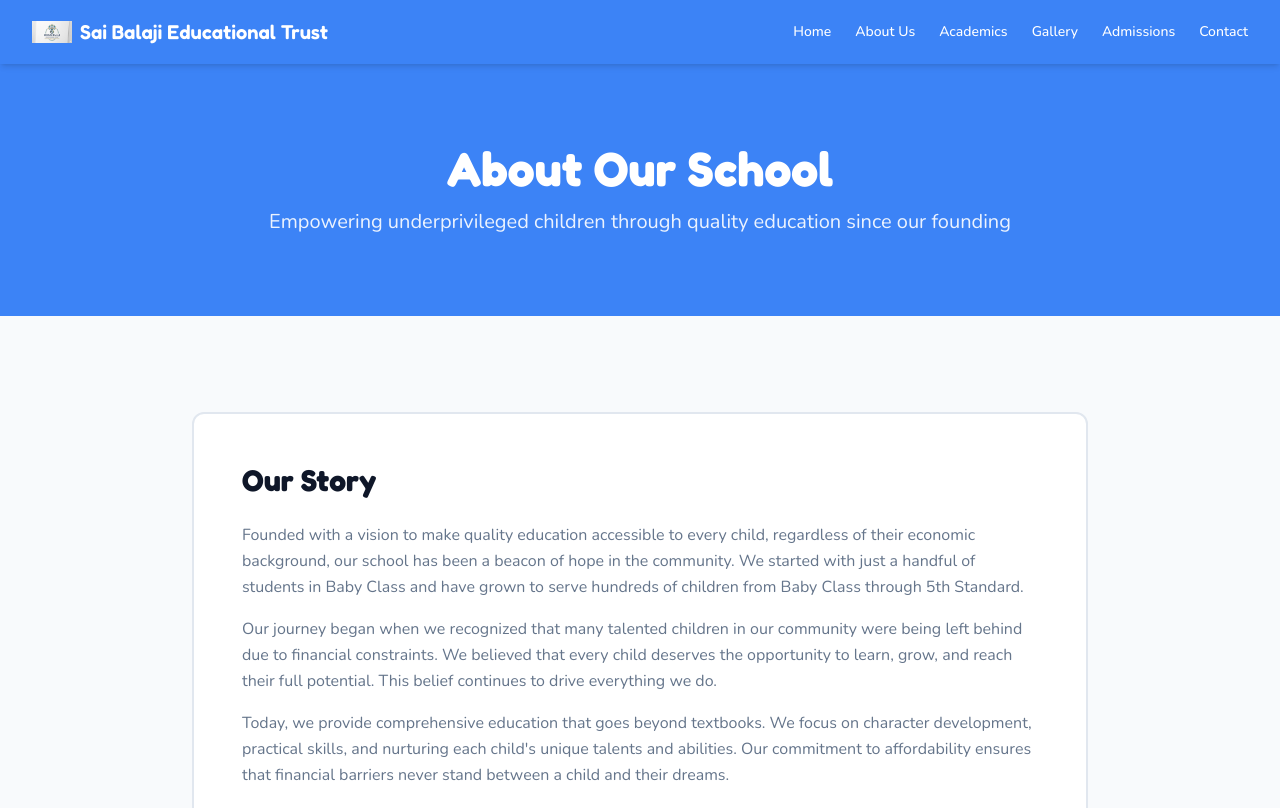
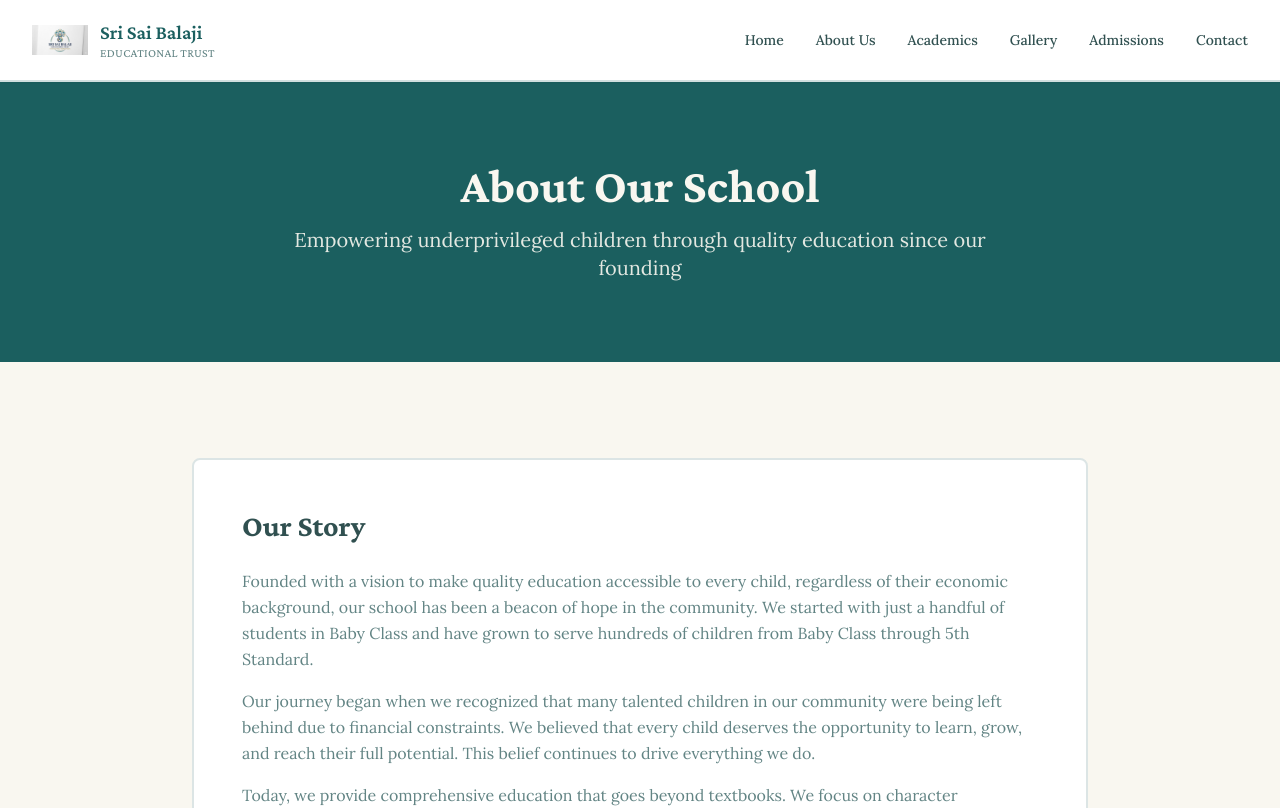
Before and after one commit to raghumachanie/sg-c5fab03d-bdf9-4465-8066-b5f000401326-1787135416, a Next.js app: page /about in a window 1280 px wide. Shown: the top 808 px of the page. Built offline with nearby package versions, Linux system fonts and the light colour scheme.

Commit message:
feat(ui): rebuild design system to match brand identity

```diff
--- a/src/components/Footer.tsx
+++ b/src/components/Footer.tsx
@@ -5,11 +5,11 @@ export function Footer() {
   const currentYear = new Date().getFullYear();
 
   return (
-    <footer className="bg-primary text-primary-foreground border-t border-primary/20">
+    <footer className="bg-primary text-primary-foreground border-t-2 border-accent/30">
       <div className="container py-12 md:py-16">
         <div className="grid grid-cols-1 md:grid-cols-3 gap-8 md:gap-12">
           <div>
-            <h3 className="font-display text-lg font-semibold mb-4">
+            <h3 className="font-display text-xl font-semibold mb-4">
               Sri Sai Balaji Educational Trust
             </h3>
             <p className="text-sm opacity-90 leading-relaxed">
--- a/src/components/Navigation.tsx
+++ b/src/components/Navigation.tsx
@@ -17,11 +17,11 @@ export function Navigation() {
   ];
 
   return (
-    <nav className="sticky top-0 z-50 w-full bg-primary shadow-md">
+    <nav className="sticky top-0 z-50 w-full bg-card border-b-2 border-primary/20 shadow-sm">
       <div className="container">
-        <div className="flex h-16 items-center justify-between">
-          <Link href="/" className="flex items-center gap-2 text-primary-foreground">
-            <div className="relative h-10 w-10">
+        <div className="flex h-20 items-center justify-between">
+          <Link href="/" className="flex items-center gap-3 group">
+            <div className="relative h-14 w-14 flex-shrink-0">
               <Image
                 src="/logo.jpg"
                 alt="Sri Sai Balaji Educational Trust"
@@ -29,15 +29,22 @@ export function Navigation() {
                 className="object-contain"
               />
             </div>
-            <span className="font-display text-xl font-semibold">Sai Balaji Educational Trust</span>
+            <div className="hidden sm:block">
+              <div className="font-display text-xl font-semibold text-primary leading-tight">
+                Sri Sai Balaji
+              </div>
+              <div className="font-display text-xs text-muted-foreground uppercase tracking-wide">
+                Educational Trust
+              </div>
+            </div>
           </Link>
 
-          <div className="hidden md:flex md:items-center md:gap-6">
+          <div className="hidden lg:flex lg:items-center lg:gap-8">
             {navLinks.map((link) => (
               <Link
                 key={link.href}
                 href={link.href}
-                className="text-sm font-medium text-primary-foreground transition-colors hover:text-accent"
+                className="text-sm font-medium text-foreground transition-colors hover:text-primary relative after:absolute after:bottom-0 after:left-0 after:h-0.5 after:w-0 after:bg-accent after:transition-all hover:after:w-full"
               >
                 {link.label}
               </Link>
@@ -47,7 +54,7 @@ export function Navigation() {
           <Button
             variant="ghost"
             size="icon"
-            className="md:hidden text-primary-foreground hover:bg-primary/80"
+            className="lg:hidden text-foreground hover:bg-muted"
             onClick={() => setMobileMenuOpen(!mobileMenuOpen)}
           >
             {mobileMenuOpen ? <X className="h-6 w-6" /> : <Menu className="h-6 w-6" />}
@@ -55,13 +62,13 @@ export function Navigation() {
         </div>
 
         {mobileMenuOpen && (
-          <div className="pb-4 md:hidden">
-            <div className="flex flex-col gap-3">
+          <div className="pb-6 lg:hidden border-t border-border/50">
+            <div className="flex flex-col gap-1 pt-4">
               {navLinks.map((link) => (
                 <Link
                   key={link.href}
                   href={link.href}
-                  className="text-sm font-medium text-primary-foreground hover:text-accent transition-colors py-2"
+                  className="text-sm font-medium text-foreground hover:text-primary hover:bg-muted transition-colors py-3 px-4 rounded-md"
                   onClick={() => setMobileMenuOpen(false)}
                 >
                   {link.label}
--- a/src/styles/globals.css
+++ b/src/styles/globals.css
@@ -1,4 +1,4 @@
-@import url('https://fonts.googleapis.com/css2?family=Fredoka:wght@400;500;600;700&family=Nunito:wght@400;500;600;700&display=swap');
+@import url('https://fonts.googleapis.com/css2?family=Crimson+Pro:ital,wght@0,400;0,500;0,600;0,700;1,400;1,500&family=Lora:ital,wght@0,400;0,500;0,600;0,700;1,400;1,500&display=swap');
 
 @tailwind base;
 @tailwind components;
@@ -12,79 +12,79 @@
 
 @layer base {
   :root {
-    --radius: 0.75rem;
-    --background: 210 40% 98%;
-    --foreground: 222 47% 11%;
+    --radius: 0.5rem;
+    --background: 45 45% 96%;
+    --foreground: 180 25% 25%;
     --card: 0 0% 100%;
-    --card-foreground: 222 47% 11%;
+    --card-foreground: 180 25% 25%;
     --popover: 0 0% 100%;
-    --popover-foreground: 222 47% 11%;
-    --primary: 217 91% 60%;
-    --primary-foreground: 0 0% 100%;
-    --secondary: 210 40% 96%;
-    --secondary-foreground: 222 47% 11%;
-    --muted: 210 40% 96%;
-    --muted-foreground: 215 16% 47%;
-    --accent: 45 93% 58%;
-    --accent-foreground: 222 47% 11%;
+    --popover-foreground: 180 25% 25%;
+    --primary: 180 56% 24%;
+    --primary-foreground: 45 45% 96%;
+    --secondary: 180 20% 92%;
+    --secondary-foreground: 180 25% 25%;
+    --muted: 180 15% 94%;
+    --muted-foreground: 180 15% 45%;
+    --accent: 42 51% 58%;
+    --accent-foreground: 180 25% 25%;
     --success: 142 71% 45%;
     --success-foreground: 0 0% 100%;
     --destructive: 0 84% 60%;
     --destructive-foreground: 0 0% 100%;
-    --border: 214 32% 91%;
-    --input: 214 32% 91%;
-    --ring: 217 91% 60%;
-    --chart-1: 217 91% 60%;
-    --chart-2: 45 93% 58%;
+    --border: 180 15% 88%;
+    --input: 180 15% 88%;
+    --ring: 180 56% 24%;
+    --chart-1: 180 56% 24%;
+    --chart-2: 42 51% 58%;
     --chart-3: 142 71% 45%;
     --chart-4: 25 95% 53%;
     --chart-5: 280 70% 50%;
-    --sidebar: 210 40% 98%;
-    --sidebar-foreground: 222 47% 11%;
-    --sidebar-primary: 217 91% 60%;
-    --sidebar-primary-foreground: 0 0% 100%;
-    --sidebar-accent: 210 40% 96%;
-    --sidebar-accent-foreground: 222 47% 11%;
-    --sidebar-border: 214 32% 91%;
-    --sidebar-ring: 217 91% 60%;
+    --sidebar: 45 45% 96%;
+    --sidebar-foreground: 180 25% 25%;
+    --sidebar-primary: 180 56% 24%;
+    --sidebar-primary-foreground: 45 45% 96%;
+    --sidebar-accent: 180 20% 92%;
+    --sidebar-accent-foreground: 180 25% 25%;
+    --sidebar-border: 180 15% 88%;
+    --sidebar-ring: 180 56% 24%;
   }
 
   .dark {
-    --radius: 0.75rem;
-    --background: 222 47% 11%;
-    --foreground: 210 40% 98%;
-    --card: 222 47% 15%;
-    --card-foreground: 210 40% 98%;
-    --popover: 222 47% 15%;
-    --popover-foreground: 210 40% 98%;
-    --primary: 217 91% 60%;
-    --primary-foreground: 0 0% 100%;
-    --secondary: 217 19% 27%;
-    --secondary-foreground: 210 40% 98%;
-    --muted: 217 19% 27%;
-    --muted-foreground: 215 20% 65%;
-    --accent: 45 93% 58%;
-    --accent-foreground: 222 47% 11%;
+    --radius: 0.5rem;
+    --background: 180 25% 12%;
+    --foreground: 45 45% 96%;
+    --card: 180 25% 16%;
+    --card-foreground: 45 45% 96%;
+    --popover: 180 25% 16%;
+    --popover-foreground: 45 45% 96%;
+    --primary: 180 56% 35%;
+    --primary-foreground: 45 45% 96%;
+    --secondary: 180 20% 22%;
+    --secondary-foreground: 45 45% 96%;
+    --muted: 180 15% 20%;
+    --muted-foreground: 180 10% 60%;
+    --accent: 42 51% 58%;
+    --accent-foreground: 180 25% 12%;
     --success: 142 71% 45%;
     --success-foreground: 0 0% 100%;
     --destructive: 0 84% 60%;
     --destructive-foreground: 0 0% 100%;
-    --border: 217 19% 27%;
-    --input: 217 19% 27%;
-    --ring: 217 91% 60%;
-    --chart-1: 217 91% 60%;
-    --chart-2: 45 93% 58%;
+    --border: 180 15% 25%;
+    --input: 180 15% 25%;
+    --ring: 180 56% 35%;
+    --chart-1: 180 56% 35%;
+    --chart-2: 42 51% 58%;
     --chart-3: 142 71% 45%;
     --chart-4: 25 95% 53%;
     --chart-5: 280 70% 60%;
-    --sidebar: 222 47% 15%;
-    --sidebar-foreground: 210 40% 98%;
-    --sidebar-primary: 217 91% 60%;
-    --sidebar-primary-foreground: 0 0% 100%;
-    --sidebar-accent: 217 19% 27%;
-    --sidebar-accent-foreground: 210 40% 98%;
-    --sidebar-border: 217 19% 27%;
-    --sidebar-ring: 217 91% 60%;
+    --sidebar: 180 25% 16%;
+    --sidebar-foreground: 45 45% 96%;
+    --sidebar-primary: 180 56% 35%;
+    --sidebar-primary-foreground: 45 45% 96%;
+    --sidebar-accent: 180 20% 22%;
+    --sidebar-accent-foreground: 45 45% 96%;
+    --sidebar-border: 180 15% 25%;
+    --sidebar-ring: 180 56% 35%;
   }
 }
 
--- a/tailwind.config.ts
+++ b/tailwind.config.ts
@@ -6,13 +6,12 @@ const config: Config = {
     "./src/pages/**/*.{js,ts,jsx,tsx,mdx}",
     "./src/components/**/*.{js,ts,jsx,tsx,mdx}",
     "./src/app/**/*.{js,ts,jsx,tsx,mdx}",
-    "./src/**/*.{js,ts,jsx,tsx,mdx}",
   ],
   theme: {
     extend: {
       fontFamily: {
-        sans: ["Nunito", "system-ui", "sans-serif"],
-        display: ["Fredoka", "system-ui", "sans-serif"],
+        sans: ["Lora", "Georgia", "serif"],
+        display: ["Crimson Pro", "Georgia", "serif"],
       },
       colors: {
         background: "hsl(var(--background))",
@@ -101,4 +100,5 @@ const config: Config = {
   },
   plugins: [require("tailwindcss-animate")],
 };
+
 export default config;
```
Also changed, not shown: .softgen/project.md.
